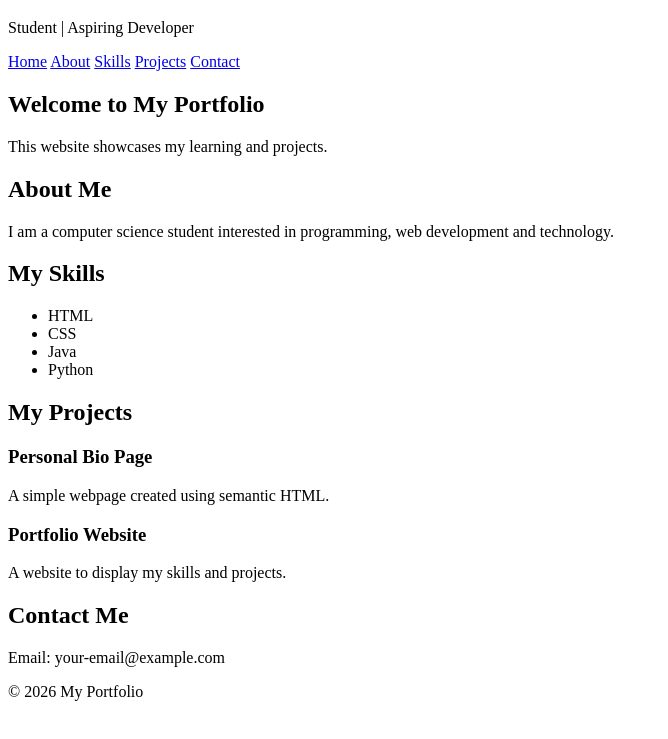
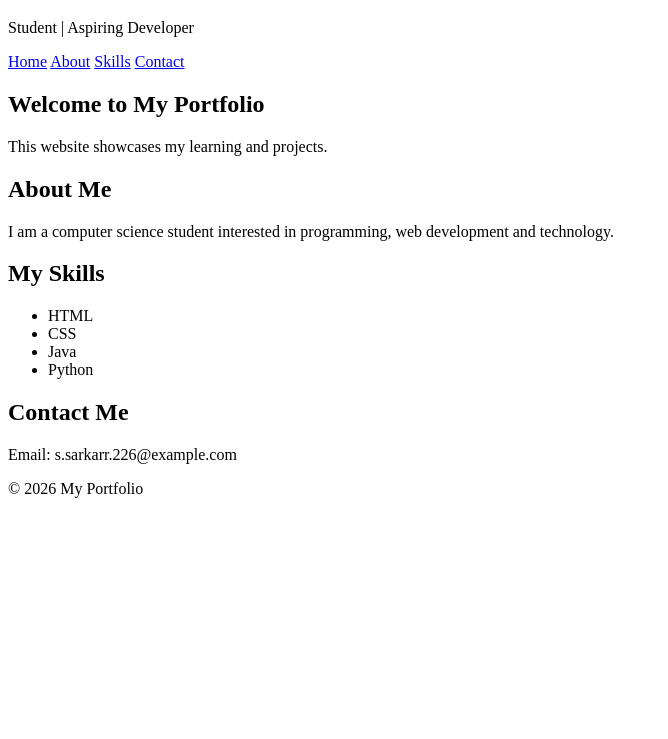
Before and after one commit to soumya226-0/Web-Development-Lab, a plain HTML site: page P6/index.html in a window 1280 px wide. Shown: the part 61-800 px from the top of the page, without its empty margins (0-668 px from the left). Drawn offline with Linux system fonts and the light colour scheme.

Commit message:
Remove projects section and update email
Removed the projects section and updated the email address.

```diff
--- a/P6/index.html
+++ b/P6/index.html
@@ -1,9 +1,7 @@
 
 <!DOCTYPE html>
-<html lang="en">
+<html >
 <head>
-    <meta charset="UTF-8">
-    <meta name="viewport" content="width=device-width, initial-scale=1.0">
     <title>My Portfolio</title>
 </head>
 <body>
@@ -17,7 +15,6 @@
         <a href="#home">Home</a>
         <a href="#about">About</a>
         <a href="#skills">Skills</a>
-        <a href="#projects">Projects</a>
         <a href="#contact">Contact</a>
     </nav>
 
@@ -42,21 +39,9 @@
             </ul>
         </section>
 
-        <section id="projects">
-            <h2>My Projects</h2>
-            <article>
-                <h3>Personal Bio Page</h3>
-                <p>A simple webpage created using semantic HTML.</p>
-            </article>
-            <article>
-                <h3>Portfolio Website</h3>
-                <p>A website to display my skills and projects.</p>
-            </article>
-        </section>
-
         <section id="contact">
             <h2>Contact Me</h2>
-            <p>Email: your-email@example.com</p>
+            <p>Email: s.sarkarr.226@example.com</p>
         </section>
     </main>
 
```
